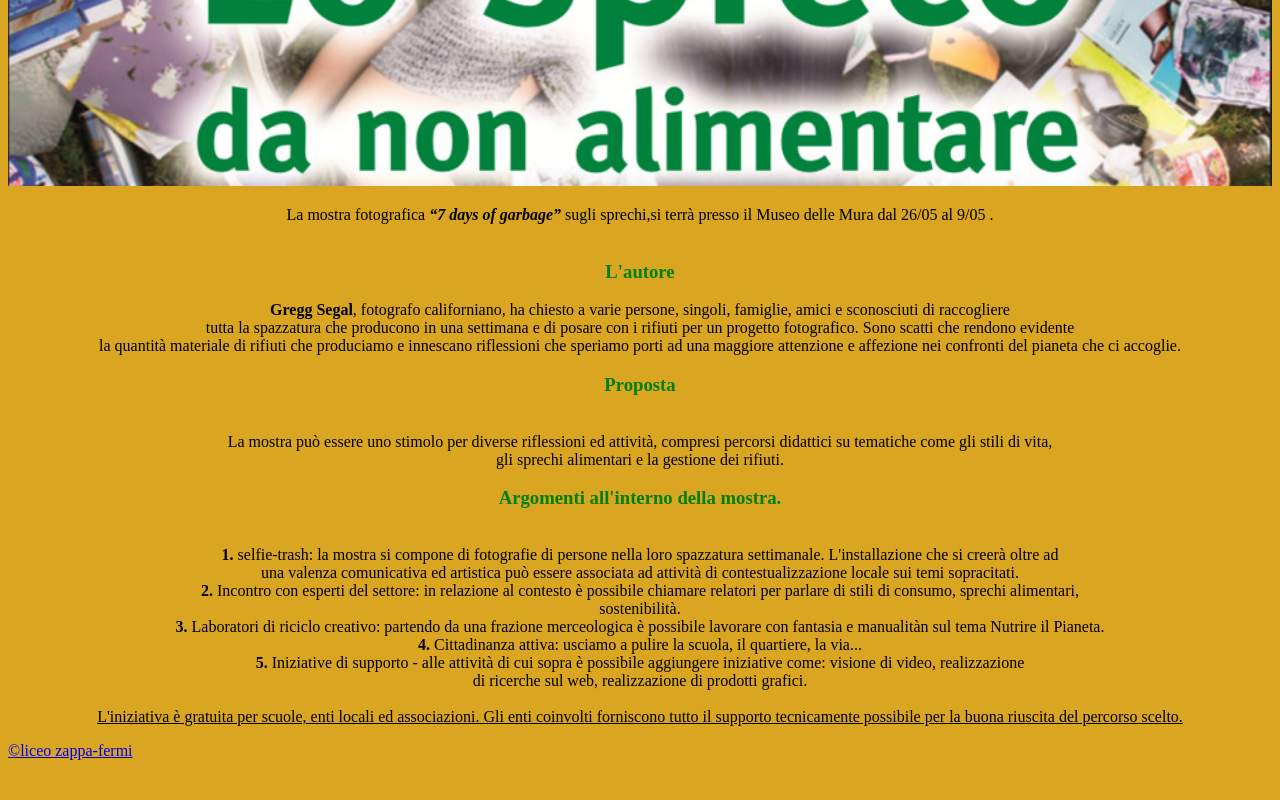
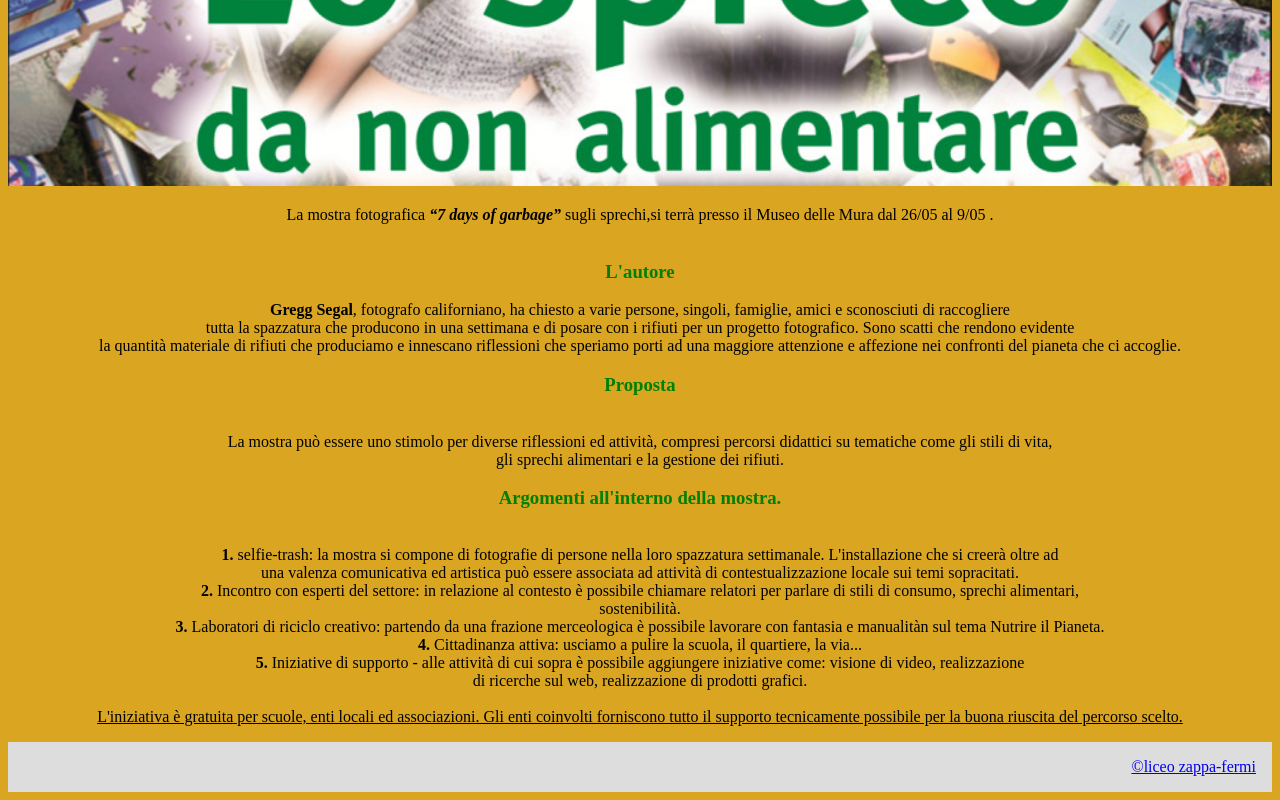
Before and after one commit to Liukver/QR-scuola-lavoro, a plain HTML site: page mostra/mostra.html in a window 1280 px wide. Shown: the part 806-1606 px from the top of the page. Before the commit the page ends 1574 px from the top, so only its background shows below. Drawn offline with Linux system fonts and the light colour scheme.

Commit message:
piedi dritti

```diff
--- a/frassino/style.css
+++ b/frassino/style.css
@@ -21,3 +21,10 @@ td {
 body {
   background-color: goldenrod;
 }
+
+#piede{
+    padding:1em;
+    background-color: #dddddd;
+    color:black;
+    text-align:right;
+}
--- a/mostra/style.css
+++ b/mostra/style.css
@@ -7,3 +7,10 @@ h3{
 body {
   background-color: goldenrod;
 }
+
+#piede{
+    padding:1em;
+    background-color: #dddddd;
+    color:black;
+    text-align:right;
+}
--- a/quercia/style.css
+++ b/quercia/style.css
@@ -30,3 +30,10 @@ td, th {
 .immagine img{
     width:100%;
 }
+
+#piede{
+    padding:1em;
+    background-color: #dddddd;
+    color:black;
+    text-align:right;
+}
--- a/storia/style.css
+++ b/storia/style.css
@@ -43,3 +43,10 @@ h1, h5 {
 h5 {
     font-size:123%
 }
+
+#piede{
+    padding:1em;
+    background-color: #dddddd;
+    color:black;
+    text-align:right;
+}
```
